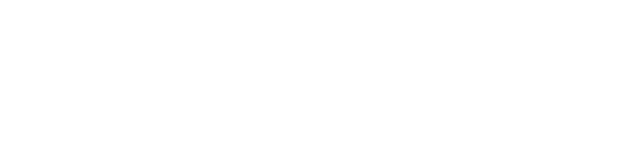
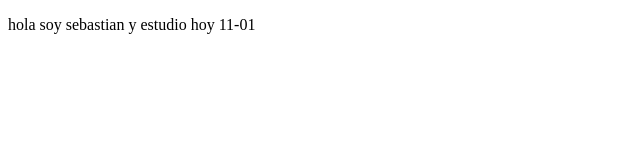
Before and after one commit to serk-fcd/proyectoDemoCursoPrework, a plain HTML site: page index.html in a window 1280 px wide. Shown: the whole page, without its empty margins (0-640 px from the left). Drawn offline with Linux system fonts and the light colour scheme.

Commit message:
cambios de embarrada

```diff
--- a/index.html
+++ b/index.html
@@ -6,6 +6,8 @@
     <title>hola mundo serk</title>
 </head>
 <body>
-
+    <p>
+        hola soy sebastian y estudio  hoy 11-01
+    </p>
 </body>
 </html>
```
